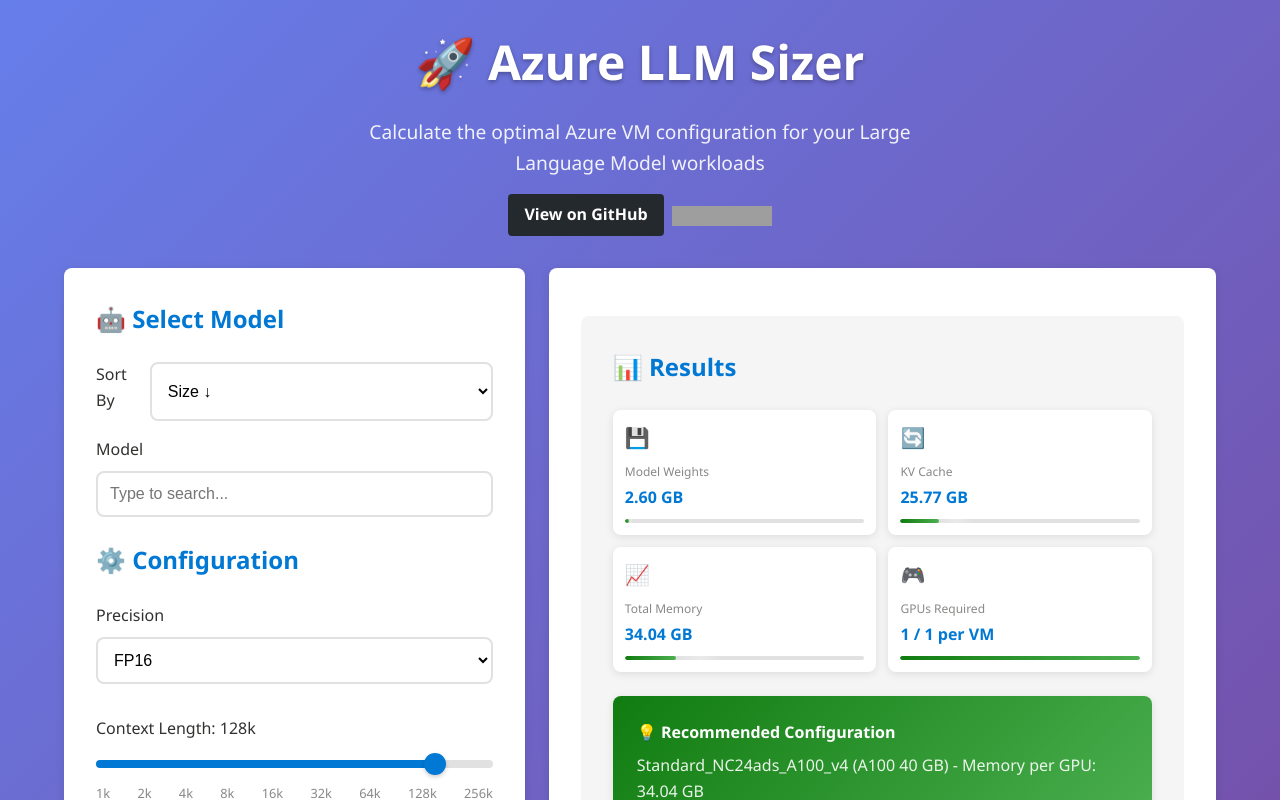
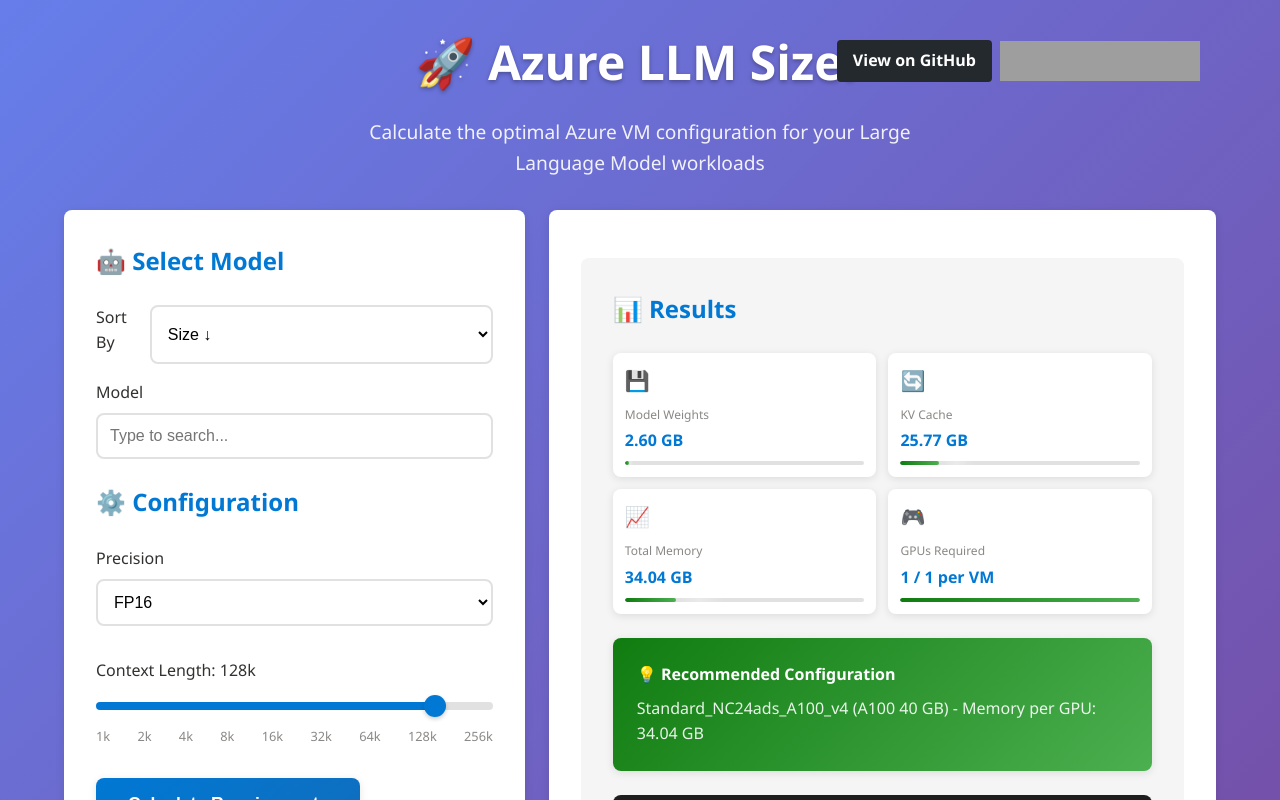
Before and after one commit to Frankiey/azure-llm-sizer, a React (Vite) app: page / in a window 1280 px wide. Shown: the top 800 px of the page. Built offline with nearby package versions, Linux system fonts and the light colour scheme; grey boxes are pictures that could not be loaded.

Commit message:
Adjust GitHub links position and enlarge star button

```diff
--- a/src/App.css
+++ b/src/App.css
@@ -33,6 +33,7 @@
 }
 
 .header {
+    position: relative;
     text-align: center;
     margin-bottom: 2rem;
     color: white;
@@ -68,7 +69,12 @@
 }
 
 .github-links {
-    margin-top: 1rem;
+    position: absolute;
+    top: 1rem;
+    right: 1rem;
+    margin-top: 0;
+    display: flex;
+    align-items: center;
 }
 
 .github-star {
--- a/src/App.tsx
+++ b/src/App.tsx
@@ -137,8 +137,8 @@
             src="https://ghbtns.com/github-btn.html?user=Frankiey&repo=azure-llm-sizer&type=star&count=true"
             frameBorder="0"
             scrolling="0"
-            width="100"
-            height="20"
+            width="200"
+            height="40"
             title="GitHub"
           ></iframe>
         </div>
```
